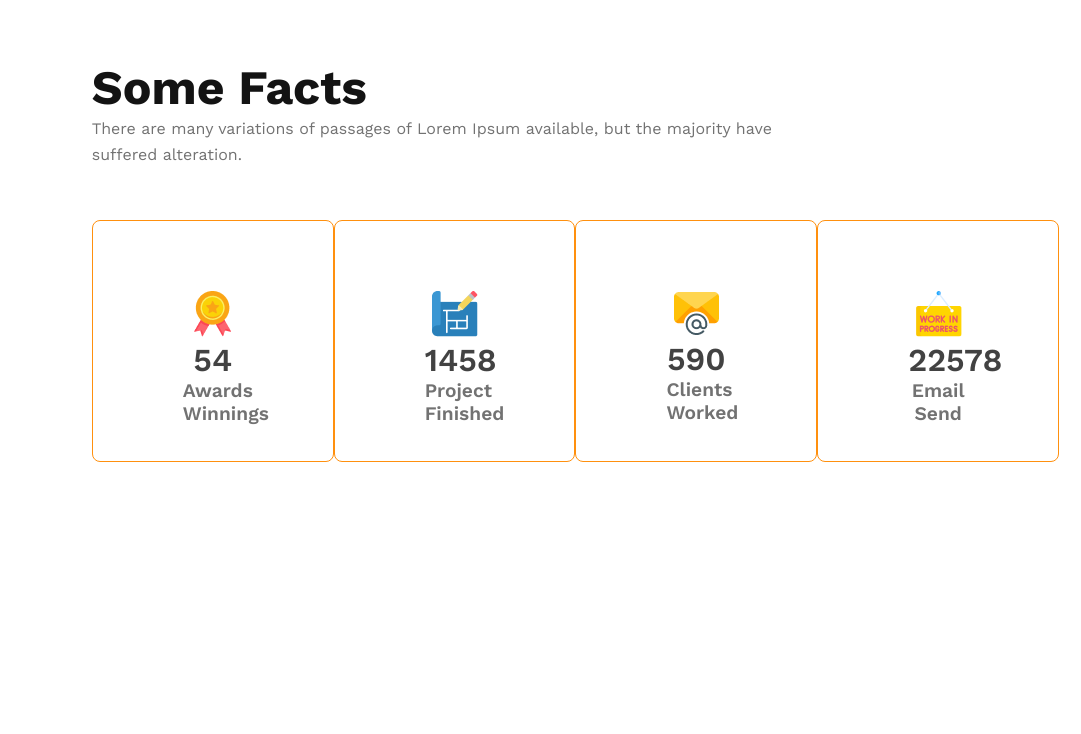
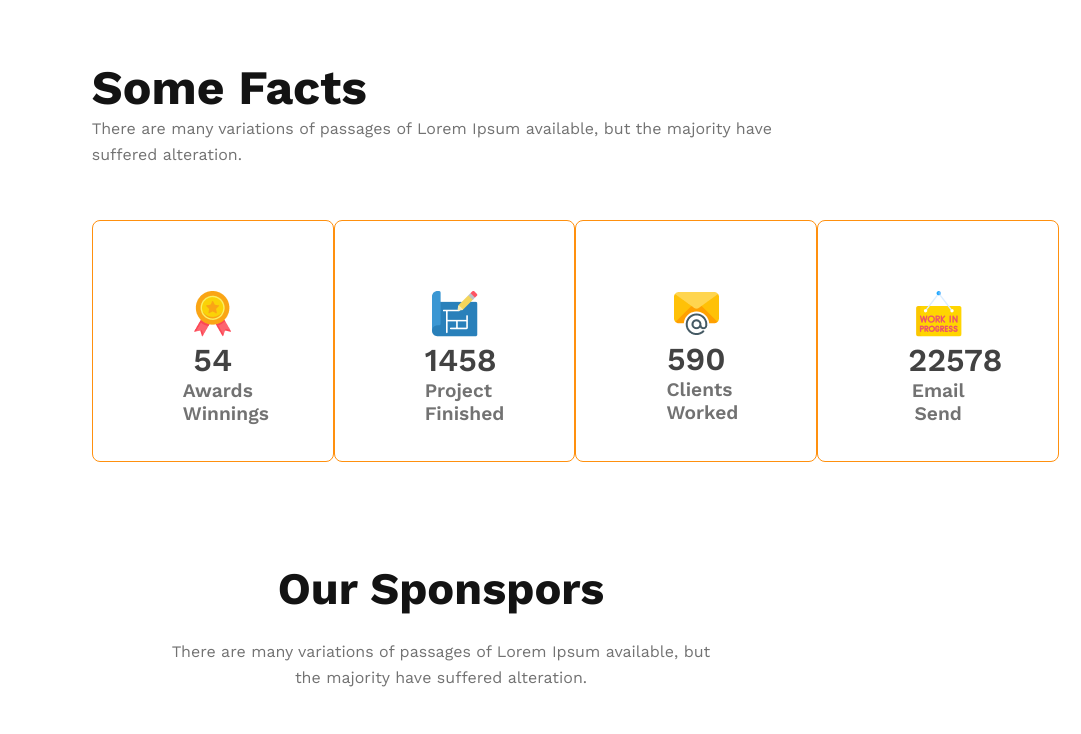
Before and after one commit to mizanurrahman70/architects-website, a plain HTML site: page index.html in a window 1280 px wide. Shown: the part 3511-4245 px from the top of the page, without its empty margins (199-1280 px from the left). Before the commit the page ends 4073 px from the top, so only its background shows below. Drawn offline with nearby package versions, Linux system fonts and the light colour scheme.

Commit message:
added sponser section

```diff
--- a/css/style.css
+++ b/css/style.css
@@ -254,12 +254,14 @@ nav {
     align-items: center;
     padding: 70px 90px;
 }
-.containt-icon h1{
-color:#424242;
-font-size: 2rem;
-font-weight: 600;
+
+.containt-icon h1 {
+    color: #424242;
+    font-size: 2rem;
+    font-weight: 600;
 }
-.containt-icon p{
+
+.containt-icon p {
     color: #727272;
     text-align: center;
     font-size: 1.2rem;
@@ -267,6 +269,34 @@ font-weight: 600;
 
 }
 
+/* sponser section start */
+.Sponspors {
+    margin: 0 240px;
+    justify-content: center;
+}
+
+.Sponspor-title {
+    justify-content: center;
+
+
+}
+
+.Sponspor-container h1 {
+    color: #131313;
+    font-size: 45px;
+    font-weight: 700;
+    text-align: center;
+}
+.Sponspor-container p{
+    text-align: center;
+    width: 542px;
+    margin: 24px auto 50px auto;
+
+}
+.Sponspor-logo{
+    display: flex;
+    justify-content: space-around;
+}
 
 /* Mobile device for responsive */
 @media screen and (max-width:576px) {
@@ -303,8 +333,7 @@ font-weight: 600;
 
     .Features-p,
     .little-heading,
-    .Features-photo img
-     {
+    .Features-photo img {
         max-width: 100%;
         min-height: 100%;
     }
@@ -313,11 +342,13 @@ font-weight: 600;
         max-width: 50%;
         max-height: 50%;
     }
-    .containt-icon{
+
+    .containt-icon {
         width: 100%;
         height: 100%;
     }
-    .some-fact-title{
+
+    .some-fact-title {
         height: 100%;
         width: 100%;
     }
@@ -366,12 +397,14 @@ font-weight: 600;
         width: auto;
         height: auto;
     }
-    .some-face-icon{
+
+    .some-face-icon {
         display: grid;
         grid-template-columns: repeat(2, 1fr);
         gap: 10px;
     }
-    .Some-Facts{
+
+    .Some-Facts {
         margin-top: 0;
     }
 }
--- a/index.html
+++ b/index.html
@@ -129,6 +129,23 @@
         </div>
 
       </section>
+       <!-- Sponspors section start -->
+       <section class="Sponspors">
+        <div class="Sponspor-container">
+          <div class="Sponspor-title">
+            <h1>Our Sponspors</h1>
+            <p class="shard-discretion">There are many variations of passages of Lorem Ipsum available, but the majority have suffered alteration.</p>
+          </div>
+          <div class="Sponspor-logo">
+           <img src="images/sponsors/telerama.png" alt="">
+           <img src="images/sponsors/figma.png" alt="">
+           <img src="images/sponsors/google.png" alt="">
+           <img src="images/sponsors/spotify.png" alt="">
+           <img src="images/sponsors/telerama.png" alt="">
+          </div>
+
+        </div>
+       </section>
     </main>
     <footer>
 
```
